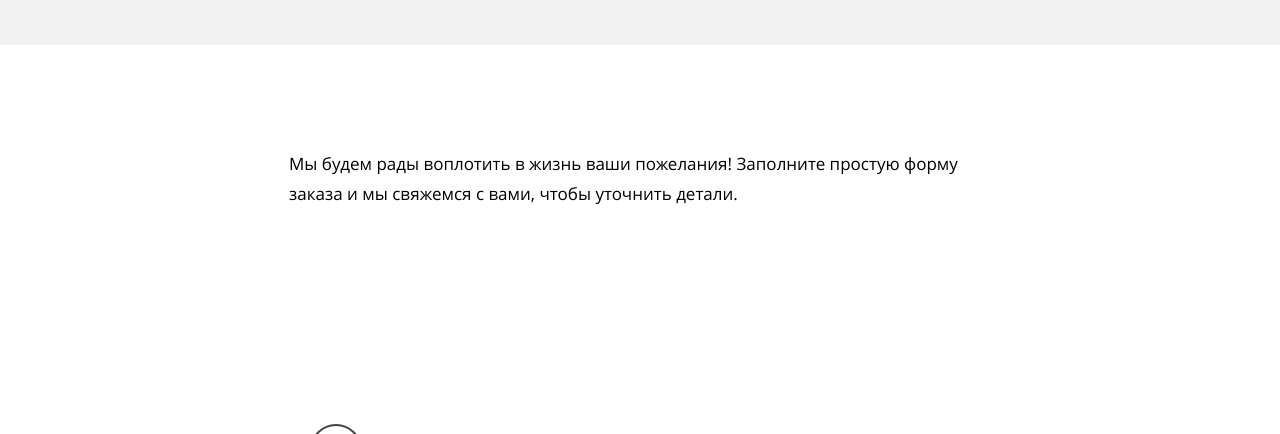
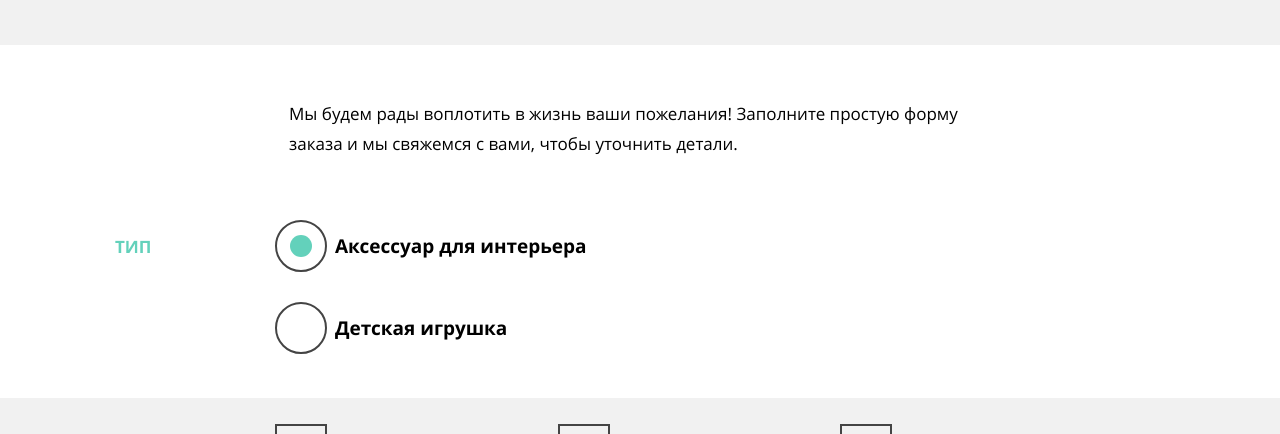
Before and after one commit to Nippi1985/1563739-mishka-21, a website: page source/form.html in a window 1280 px wide. Shown: the part 277-711 px from the top of the page. Drawn offline with nearby package versions, Linux system fonts and the light colour scheme; files that its build step writes are made by us from their sources.

Commit message:
module4-task3 / #15 (fixed desktop width)

```diff
--- a/source/sass/blocks/intro.scss
+++ b/source/sass/blocks/intro.scss
@@ -9,7 +9,8 @@
   padding-bottom: 73px;
 
   @media (min-width: $tablet) {
-    margin: 0 50px;
+    max-width: 1050px;
+    margin: 0 auto;
     padding-top: 101px;
     padding-bottom: 75px;
   }
--- a/source/sass/blocks/order.scss
+++ b/source/sass/blocks/order.scss
@@ -23,14 +23,15 @@
   @media (min-width: $tablet) {
     margin: 0 50px 0 50px;
     padding-top: 50px;
-    padding-bottom: 50px;
   }
 
   @media (min-width: $desktop) {
-    margin-left: 150px;
+    max-width: 1050px;
+    padding-top: 0;
+    margin: 0 auto 0 auto;
 
     &--text {
-      margin: 54px auto;
+      margin: 54px auto 0 auto;
       max-width: 702px;
     }
   }
```
